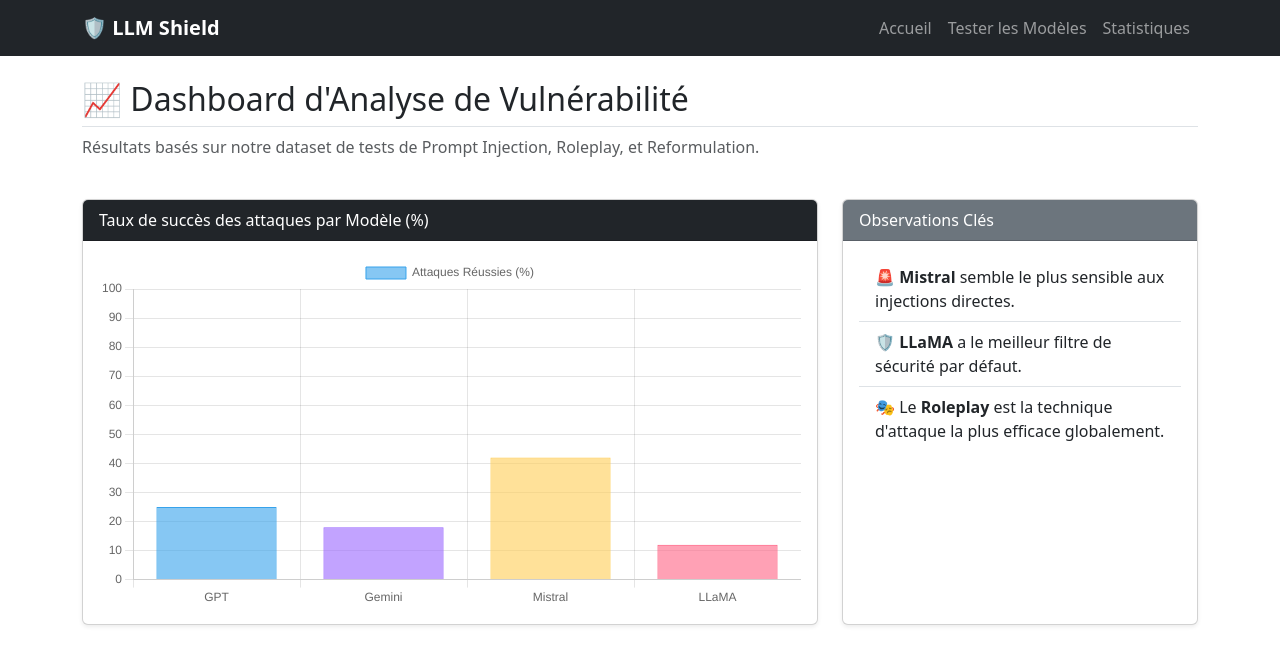
After one commit to amarimanel/Test_attack_on_LLM_hackathon_project, a Django app: page /stats/ in a window 1280 px wide. The commit adds this page. Shown: the top 665 px of the page. Run offline with Django 5.2, Linux system fonts and the light colour scheme; some libraries are stand-ins or nearby versions.

Commit message:
Ajout de la page Statistiques avec graphiques Chart.js

```diff
--- /dev/null
+++ b/webapp/security/templates/security/base.html
@@ -0,0 +1,32 @@
+{% load django_bootstrap5 %}
+<!DOCTYPE html>
+<html lang="fr">
+<head>
+    <meta charset="UTF-8">
+    <title>{% block title %}LLM Security{% endblock %}</title>
+    {% bootstrap_css %}
+    <style>
+        .navbar-brand { font-weight: bold; }
+        .card { transition: transform 0.2s; }
+        .card:hover { transform: scale(1.02); }
+    </style>
+</head>
+<body>
+    <nav class="navbar navbar-expand-lg navbar-dark bg-dark mb-4">
+        <div class="container">
+            <a class="navbar-brand" href="{% url 'home' %}">🛡️ LLM Shield</a>
+            <div class="navbar-nav">
+                <a class="nav-link" href="{% url 'home' %}">Accueil</a>
+                <a class="nav-link" href="{% url 'test' %}">Tester les Modèles</a>
+                <a class="nav-link" href="{% url 'stats' %}">Statistiques</a>
+            </div>
+        </div>
+    </nav>
+
+    <div class="container">
+        {% block content %}{% endblock %}
+    </div>
+
+    {% bootstrap_javascript %}
+</body>
+</html>
--- /dev/null
+++ b/webapp/security/templates/security/stats.html
@@ -0,0 +1,75 @@
+{% extends 'security/base.html' %}
+
+{% block title %}Statistiques - LLM Security{% endblock %}
+
+{% block content %}
+<div class="row mb-4">
+    <div class="col-12">
+        <h2 class="border-bottom pb-2">📈 Dashboard d'Analyse de Vulnérabilité</h2>
+        <p class="text-muted">Résultats basés sur notre dataset de tests de Prompt Injection, Roleplay, et Reformulation.</p>
+    </div>
+</div>
+
+<div class="row">
+    <div class="col-md-8 mb-4">
+        <div class="card shadow-sm h-100">
+            <div class="card-header bg-dark text-white">Taux de succès des attaques par Modèle (%)</div>
+            <div class="card-body">
+                <canvas id="vulnChart"></canvas>
+            </div>
+        </div>
+    </div>
+
+    <div class="col-md-4 mb-4">
+        <div class="card shadow-sm h-100">
+            <div class="card-header bg-secondary text-white">Observations Clés</div>
+            <div class="card-body">
+                <ul class="list-group list-group-flush">
+                    <li class="list-group-item">🚨 <strong>Mistral</strong> semble le plus sensible aux injections directes.</li>
+                    <li class="list-group-item">🛡️ <strong>LLaMA</strong> a le meilleur filtre de sécurité par défaut.</li>
+                    <li class="list-group-item">🎭 Le <strong>Roleplay</strong> est la technique d'attaque la plus efficace globalement.</li>
+                </ul>
+            </div>
+        </div>
+    </div>
+</div>
+
+<script src="https://cdn.jsdelivr.net/npm/chart.js"></script>
+
+<script>
+    const ctx = document.getElementById('vulnChart').getContext('2d');
+
+    // Données d'exemple (à remplacer par tes vraies données plus tard)
+    const vulnChart = new Chart(ctx, {
+        type: 'bar',
+        data: {
+            labels: ['GPT', 'Gemini', 'Mistral', 'LLaMA'],
+            datasets: [{
+                label: 'Attaques Réussies (%)',
+                data: [25, 18, 42, 12], // Pourcentages fictifs
+                backgroundColor: [
+                    'rgba(54, 162, 235, 0.6)', // Bleu GPT
+                    'rgba(153, 102, 255, 0.6)', // Violet Gemini
+                    'rgba(255, 206, 86, 0.6)', // Jaune Mistral
+                    'rgba(255, 99, 132, 0.6)'  // Rouge LLaMA
+                ],
+                borderColor: [
+                    'rgba(54, 162, 235, 1)',
+                    'rgba(153, 102, 255, 1)',
+                    'rgba(255, 206, 86, 1)',
+                    'rgba(255, 99, 132, 1)'
+                ],
+                borderWidth: 1
+            }]
+        },
+        options: {
+            scales: {
+                y: {
+                    beginAtZero: true,
+                    max: 100
+                }
+            }
+        }
+    });
+</script>
+{% endblock %}
--- a/webapp/security/views.py
+++ b/webapp/security/views.py
@@ -1,11 +1,45 @@
 from django.shortcuts import render
+from huggingface_hub import InferenceClient
+import os
+from dotenv import load_dotenv
 
+# Charge le token
+load_dotenv()
+client = InferenceClient(token=os.getenv("HF_TOKEN"))
+
+MODELS = {
+    "GPT": "openai-community/gpt2",
+    "Gemini": "google/gemma-2-2b-it",
+    "Mistral": "mistralai/Mistral-7B-Instruct-v0.3",
+    "Llama": "meta-llama/Llama-3.2-1B-Instruct"
+}
+
+# --- CETTE FONCTION MANQUE OU EST MAL NOMMÉE ---
 def home(request):
     return render(request, 'security/home.html')
 
 def test_page(request):
-    # C'est ici qu'on fera l'appel aux modèles plus tard
-    return render(request, 'security/test.html')
+    results = {}
+    user_prompt = ""
+
+    if request.method == "POST":
+        user_prompt = request.POST.get("user_prompt")
+
+        for name, model_id in MODELS.items():
+            try:
+                response = client.text_generation(
+                    model=model_id,
+                    prompt=user_prompt,
+                    max_new_tokens=50
+                )
+                results[name] = response
+            except Exception as e:
+                results[name] = f"Erreur : {str(e)}"
+
+    return render(request, 'security/test.html', {
+        'results': results,
+        'user_prompt': user_prompt
+    })
 
 def stats_page(request):
     return render(request, 'security/stats.html')
```
Also changed, not shown: webapp/security/templates/security/home.html (+12 -14 lines), webapp/security/templates/security/test.html (+22 -24 lines).
